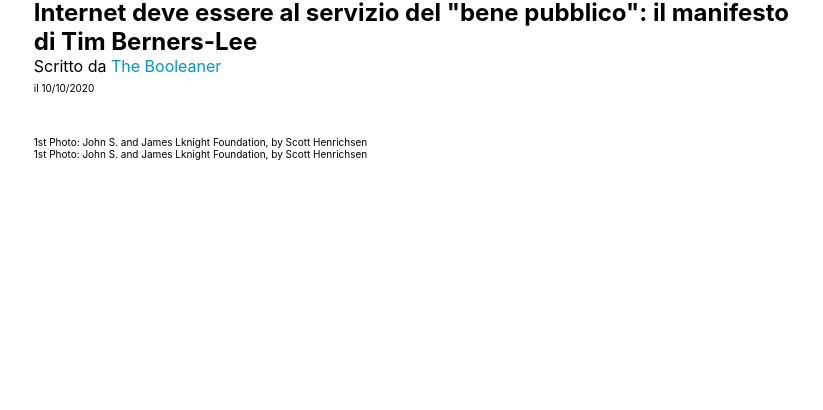
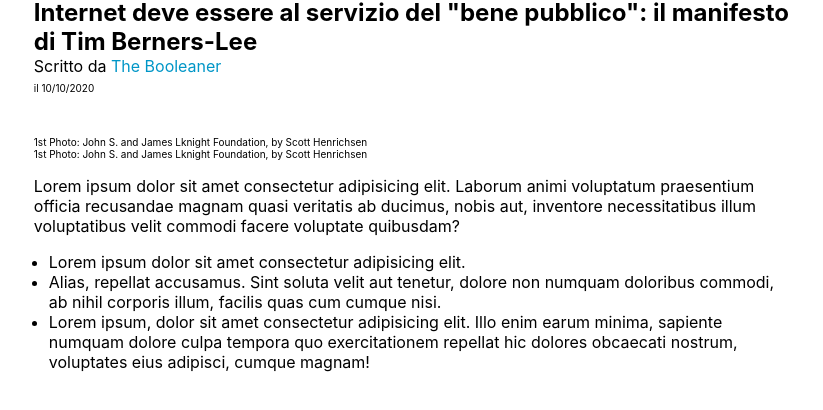
Before and after one commit to Cal-107/html-css-booleaner, a plain HTML site: page index.htm in a window 1280 px wide. Shown: the part 60-470 px from the top of the page, without its empty margins (227-1050 px from the left). Drawn offline with Linux system fonts and the light colour scheme.

Commit message:
add central secrion + list

```diff
--- a/css/main.css
+++ b/css/main.css
@@ -34,3 +34,7 @@ h1 {
     font-size: 10px;
     margin-top: 0;
 }
+
+ul {
+    padding-left: 15px;
+}
--- a/index.htm
+++ b/index.htm
@@ -38,6 +38,22 @@
                     </p>
                 </section>
 
+                <!-- central part + list -->
+                <section>
+                    <p>Lorem ipsum dolor sit amet consectetur adipisicing elit. Laborum animi voluptatum praesentium officia recusandae magnam quasi veritatis ab ducimus, nobis aut, inventore necessitatibus illum voluptatibus velit commodi facere voluptate quibusdam?</p>
+
+                    <!-- list start -->
+                    <ul>
+                        <li>Lorem ipsum dolor sit amet consectetur adipisicing elit.
+                        </li>
+
+                        <li> Alias, repellat accusamus. Sint soluta velit aut tenetur, dolore non numquam doloribus commodi, ab nihil corporis illum, facilis quas cum cumque nisi.
+                        </li>
+
+                        <li>Lorem ipsum, dolor sit amet consectetur adipisicing elit. Illo enim earum minima, sapiente numquam dolore culpa tempora quo exercitationem repellat hic dolores obcaecati nostrum, voluptates eius adipisci, cumque magnam!</li>
+                    </ul>
+                </section>
+
 
             </section>
 
```
